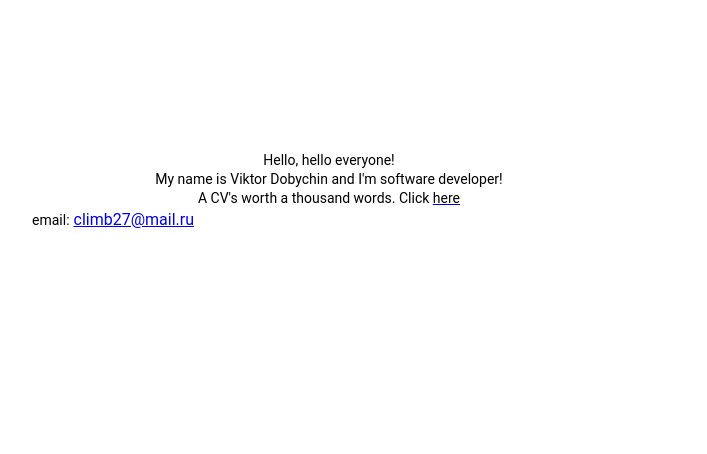
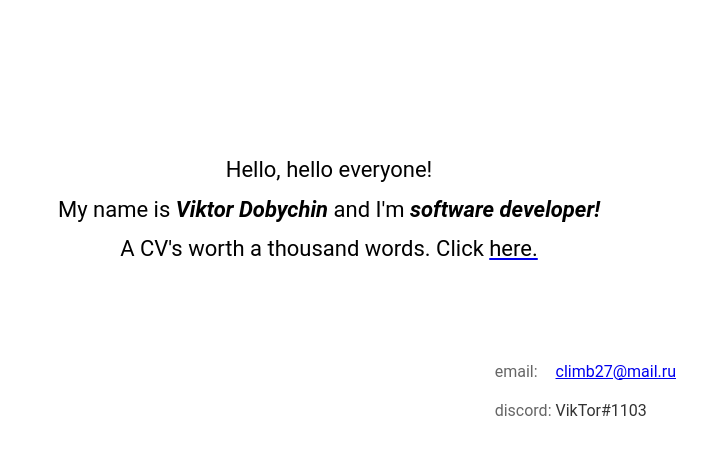
Before and after one commit to vdobychin/vdobychin.github.io, a plain HTML site: page index.html in a window 1280 px wide. Shown: the whole page, without its empty margins (311-1018 px from the left). Drawn offline with Linux system fonts and the light colour scheme.

Commit message:
refactoring code

```diff
--- a/css/style.css
+++ b/css/style.css
@@ -4,15 +4,20 @@ body {
 	color: #333;
 }
 span{
-	font-size: 14px;
+	font-size: 22px;
+	line-height: 180%;
 	color: #000;
 	transition: 0.3s;
 }
 .content {
-	max-width: 600px;
+	max-width: 700px;
 	margin: 0 auto;
 }
 .intro {
 	margin: 150px 0 90px 0;
 	text-align: center;
 }
+.contact {
+  color: #666666;
+	font-size: 16px;
+}
--- a/index.html
+++ b/index.html
@@ -10,23 +10,38 @@
       <div class="intro">
         <span>Hello, hello everyone!</span>
         <br>
-        <span>My name is <span class="highlight">Viktor Dobychin and I'm software developer!</span></span>
+        <span>
+          My name is <span class="highlight">
+            <strong>
+              <em>Viktor Dobychin</em>
+            </strong>
+            and I'm
+            <strong>
+              <em>software developer!</em>
+            </strong></span>
+        </span>
         <br>
         <span>A CV's worth a thousand words. Click
           <a href="https://github.com/vdobychin/vdobychin.github.io/raw/master/resume.doc">
-            <span class="highlight-red">here</span>
+            <span class="highlight-red">here.</span>
           </a>
         </span>
-        <table>
+      </div>
+      <div>
+        <table align="right">
           <tbody>
             <tr>
-    					<td>
-    						<span>email:</span>
-    					</td>
-    					<td>
-    						<a href="mailto:climb27@mail.ru">climb27@mail.ru</a>
-    					</td>
-    				</tr>
+              <td class="contact">email:</td>
+    				  <td>
+                <a href="mailto:climb27@mail.ru">climb27@mail.ru</a>
+    				  </td>
+    			  </tr>
+            <tr>
+              <td class="contact">discord:</td>
+              <td>
+                <p>VikTor#1103</p>
+              </td>
+            </tr>
           </tbody>
         </table>
       </div>
```
